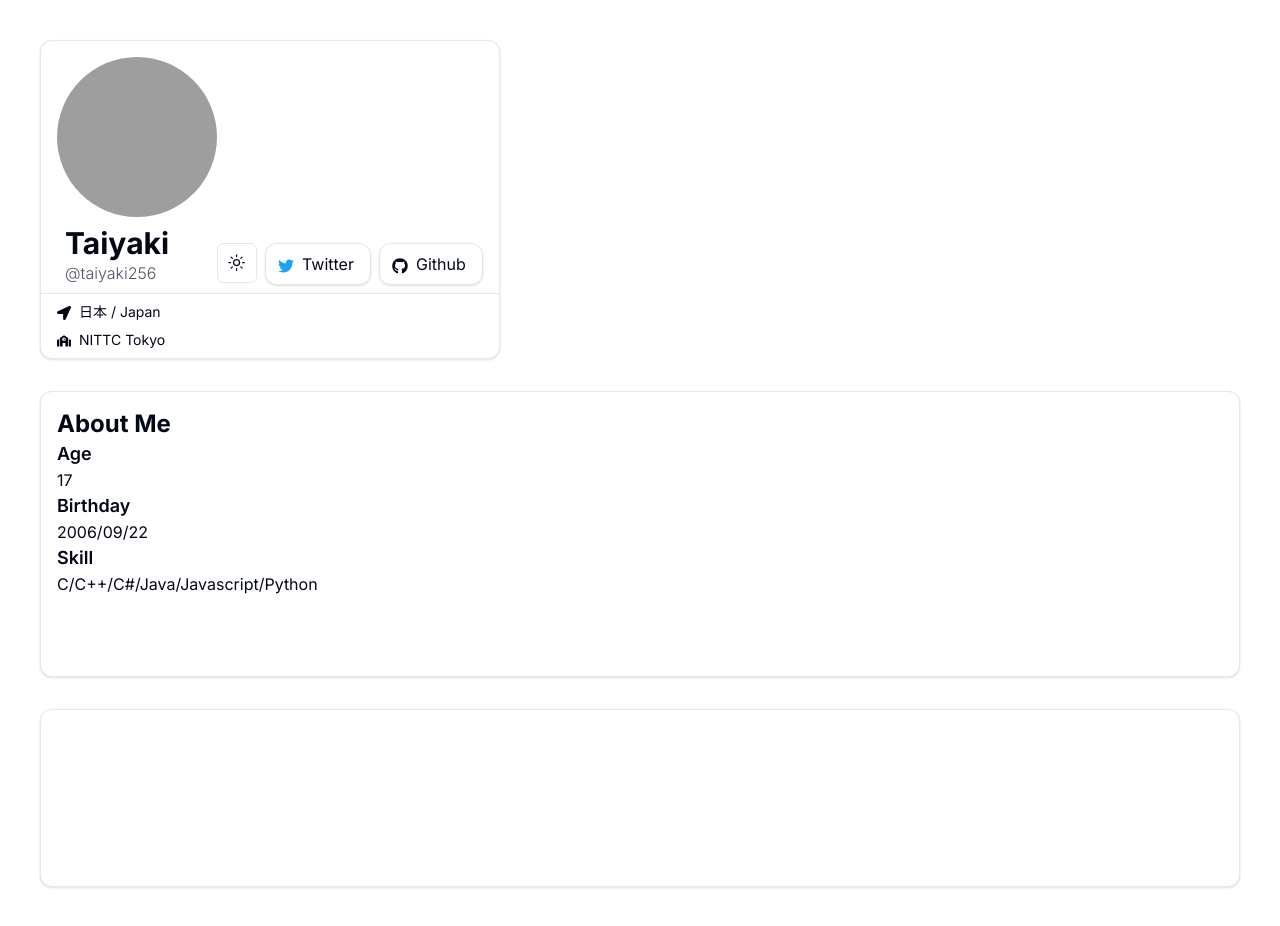
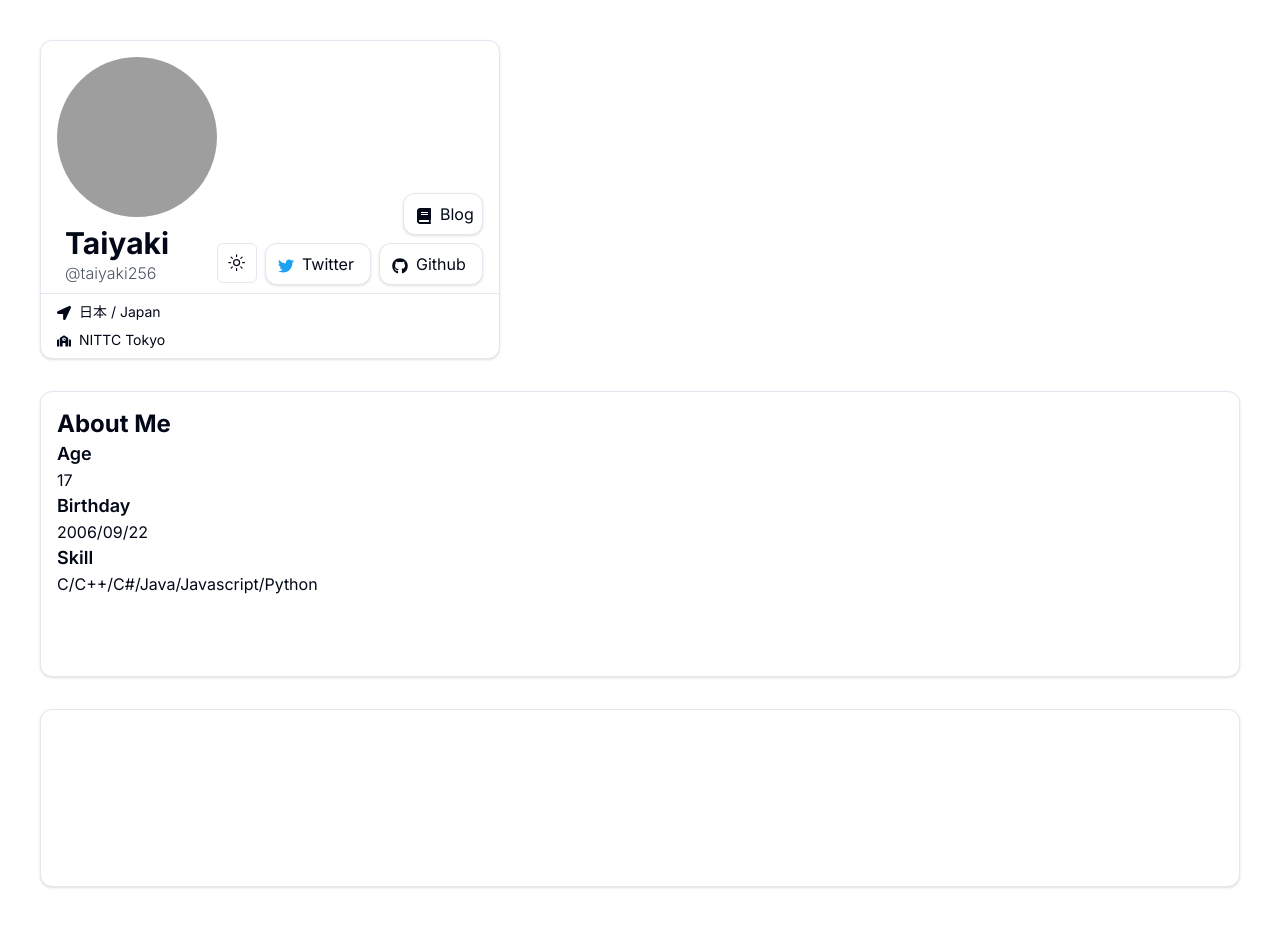
Before and after one commit to Taiyaki256/Profile-page, a Next.js app: page / in a window 1280 px wide. Shown: the top 926 px of the page. Built offline with nearby package versions, Linux system fonts and the light colour scheme; grey boxes are pictures that could not be loaded.

Commit message:
Add new icons and links to Blog and Github

```diff
--- a/app/page.tsx
+++ b/app/page.tsx
@@ -3,7 +3,13 @@ import { motion, useInView } from "framer-motion";
 import { cn } from "@/lib/utils";
 import { Avatar, AvatarFallback, AvatarImage } from "@/components/ui/avatar";
 import { Separator } from "@/components/ui/separator";
-import { FaLocationArrow, FaSchool, FaTwitter, FaGithub } from "react-icons/fa";
+import {
+  FaLocationArrow,
+  FaSchool,
+  FaTwitter,
+  FaGithub,
+  FaBook,
+} from "react-icons/fa";
 import Link from "next/link";
 import { useEffect, useRef, useState } from "react";
 import { IoMoonOutline, IoSunnyOutline } from "react-icons/io5";
@@ -141,7 +147,14 @@ export default function Home() {
                 </HoverCard>
               </span>
             </div>
-            <div className="flex ml-auto mt-auto h-full">
+            <div className="flex ml-auto mt-auto h-full flex-col">
+              <div className="p-2 inline-block justify-end items-end ml-auto mr-4 mb-2 rounded-xl border bg-card text-card-foreground shadow">
+                <Link href="https://blog.taiyaki.cc">
+                  <FaBook className={cn("inline-block mr-2 ml-1")} />
+                  <span className="mt-8 h-full">Blog</span>
+                </Link>
+              </div>
+              <div className="flex h-full">
                 <motion.div
                   variants={item}
                   className={cn(
@@ -204,6 +217,7 @@ export default function Home() {
                     </div>
                   </Link>
                 </motion.div>
+              </div>
             </div>
           </div>
           <Separator />
```
Lines whose indentation alone changed are shown as unchanged.
